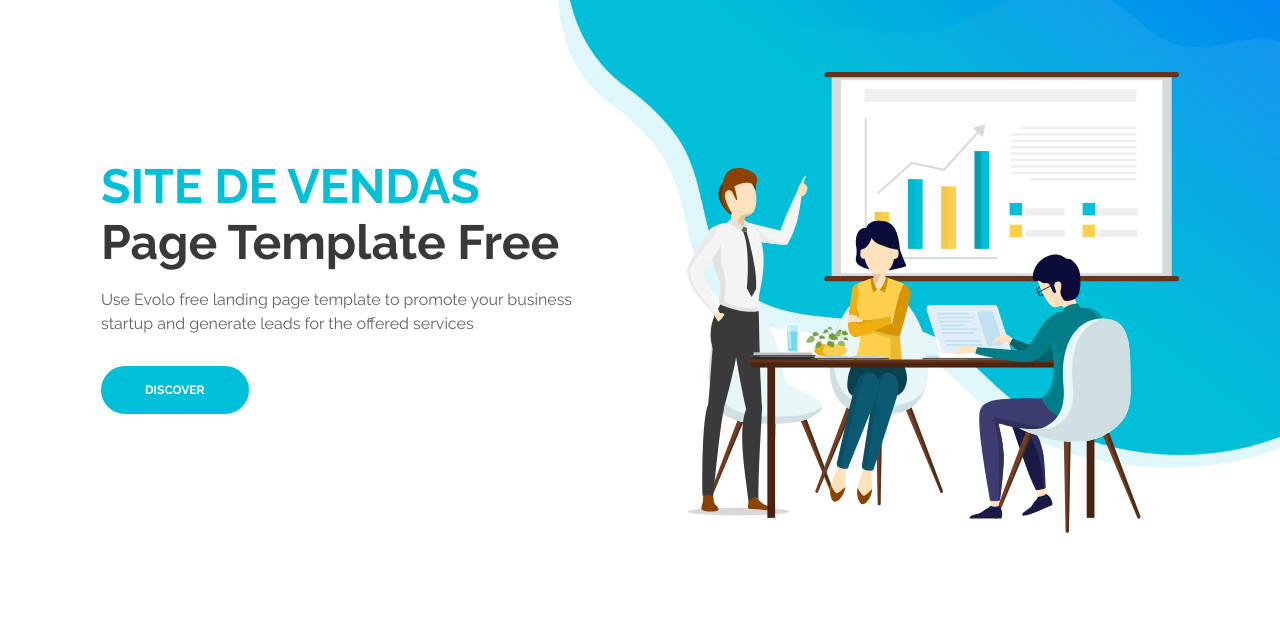
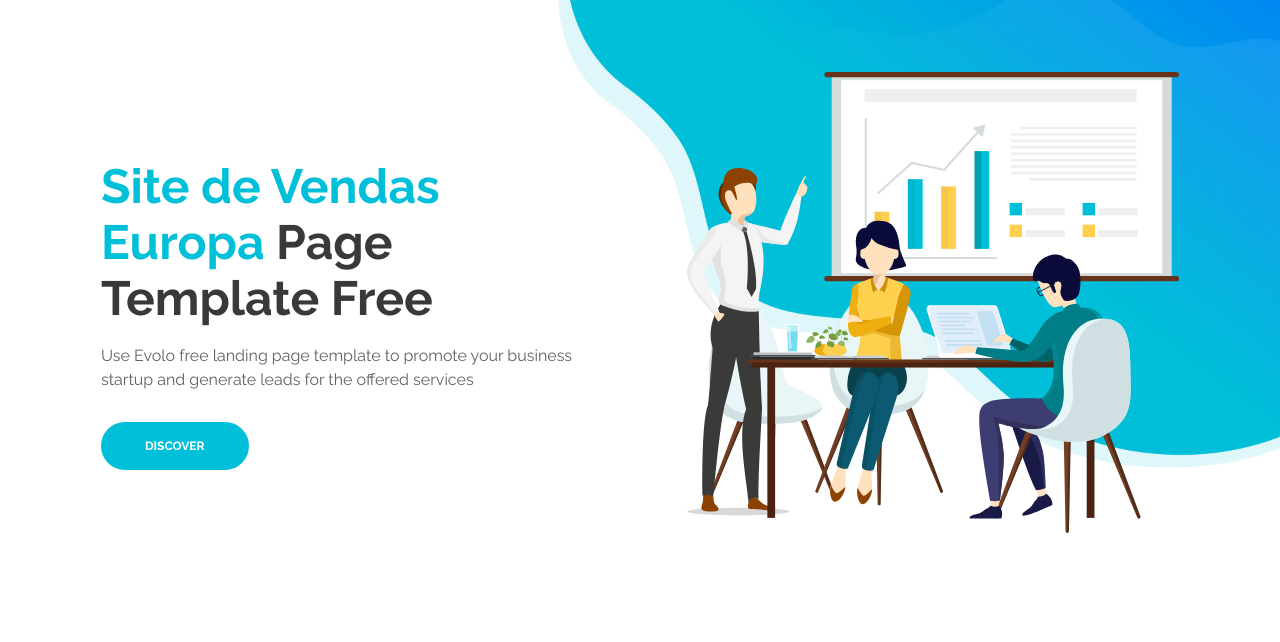
Before and after one commit to brunodevops88/web_static_aplicacao, a plain HTML site: page web/index.html in a window 1280 px wide. Shown: the part 128-770 px from the top of the page. Drawn offline with Linux system fonts and the light colour scheme.

Commit message:
alteraçãoCSS

```diff
--- a/web/index.html
+++ b/web/index.html
@@ -115,7 +115,7 @@
                 <div class="row">
                     <div class="col-lg-6">
                         <div class="text-container">
-                            <h1><span class="turquoise"> SITE DE VENDAS </span> Page Template Free</h1>
+                            <h1><span class="turquoise"> Site de Vendas Europa </span> Page Template Free</h1>
                             <p class="p-large">Use Evolo free landing page template to promote your business startup and generate leads for the offered services</p>
                             <a class="btn-solid-lg page-scroll" href="#services">DISCOVER</a>
                         </div> <!-- end of text-container -->
```
